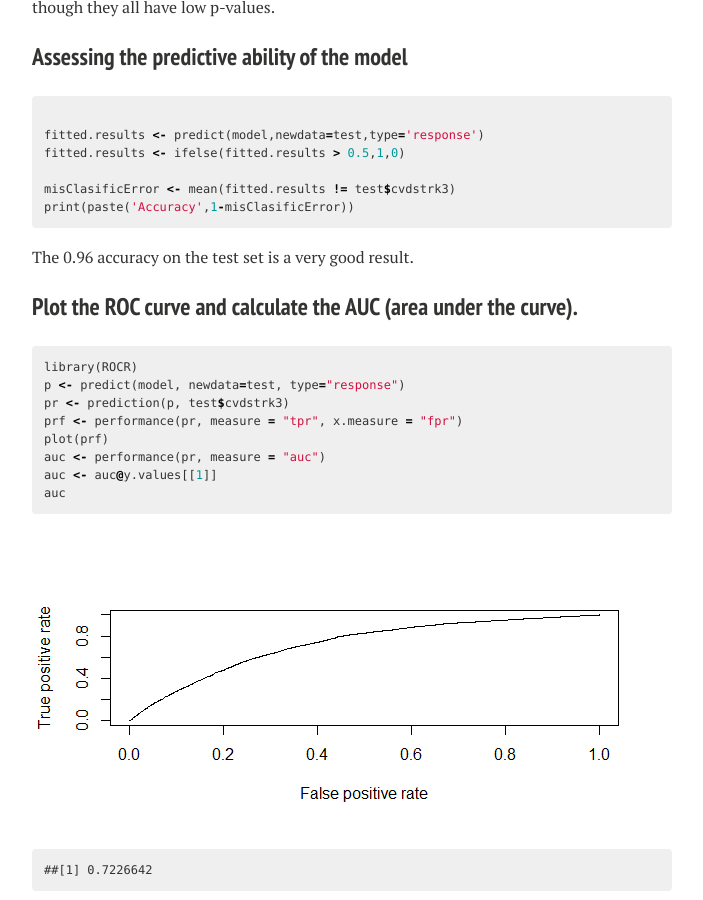
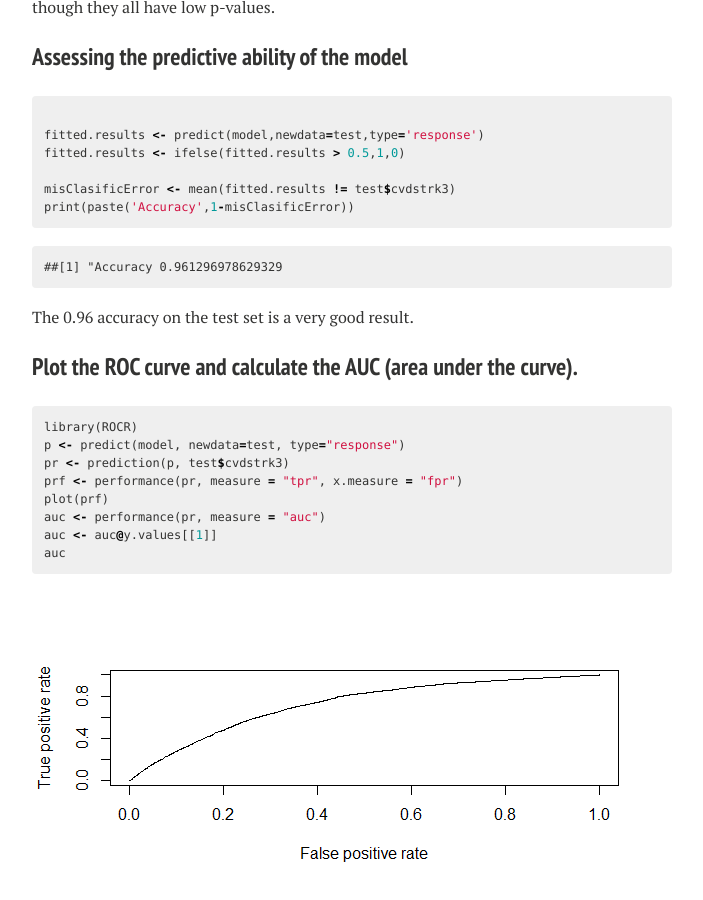
Before and after one commit to susanli2016/susanli2016.github.io, a Jekyll site: the page built from _posts/2017-05-08-brfss-data.md, in a window 1280 px wide and 900 px high, scrolled down 8555 px. Shown: the whole window, without its empty margins (288-991 px from the left). Built offline with Jekyll 4.4.1, drawn with Linux system fonts in a browser that asks for light colours; nearby versions of some CDN libraries; library files that are not in the unit come from our copies; comment, search, counter and statistics services are not loaded.

Commit message:
fix typo

```diff
--- a/_posts/2017-05-08-brfss-data.md
+++ b/_posts/2017-05-08-brfss-data.md
@@ -312,6 +312,10 @@ misClasificError <- mean(fitted.results != test$cvdstrk3)
 print(paste('Accuracy',1-misClasificError))
 {% endhighlight %}
 
+{% highlight text %}
+##[1] "Accuracy 0.961296978629329
+{% endhighlight %}
+
 The 0.96 accuracy on the test set is a very good result.
 
 ### Plot the ROC curve and calculate the AUC (area under the curve).
```
